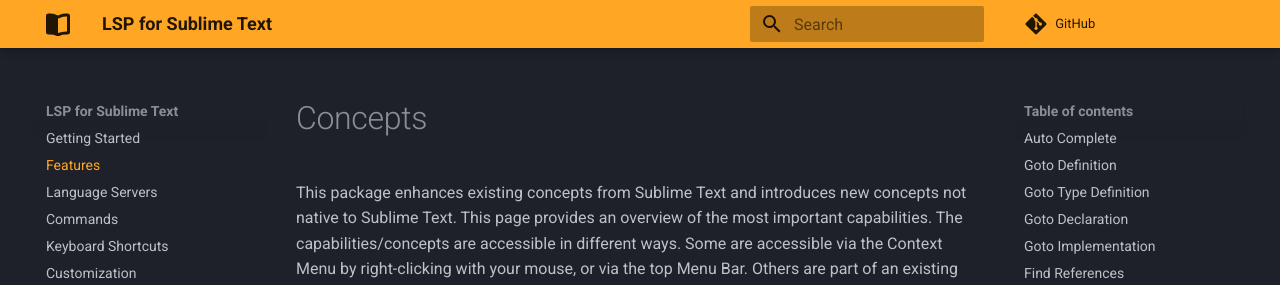
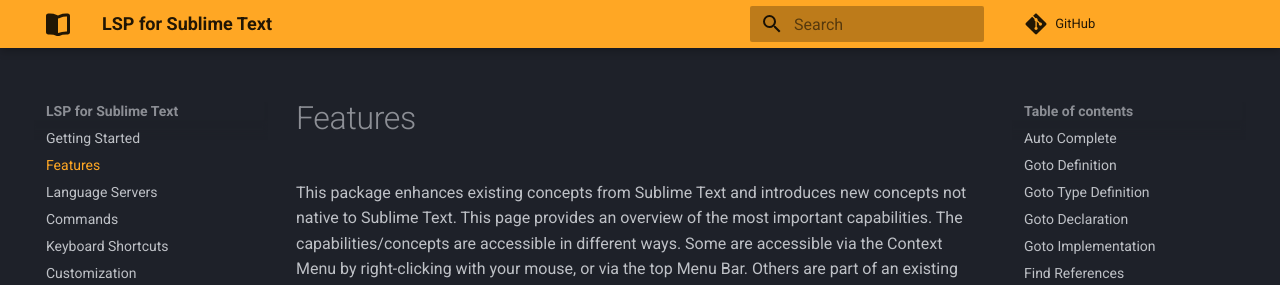
Before and after one commit to sublimelsp/LSP, an MkDocs documentation site: the page built from docs/src/features.md, in a window 1280 px wide and 900 px high. Shown: the top 285 px of the window. Built offline with MkDocs 1.6.1 and Material for MkDocs 9.7.7, drawn with Linux system fonts in a browser that asks for light colours; comment, search, counter and statistics services are not loaded.

Commit message:
update hrefs, titles

```diff
--- a/docs/src/features.md
+++ b/docs/src/features.md
@@ -1,4 +1,4 @@
-# Concepts
+# Features
 
 This package enhances existing concepts from Sublime Text and introduces new concepts not native to Sublime Text. This page provides an overview of the most important capabilities. The capabilities/concepts are accessible in different ways. Some are accessible via the Context Menu by right-clicking with your mouse, or via the top Menu Bar. Others are part of an existing workflow. Almost all capabilities can also be bound to a key with a key binding.
 
```
Also changed, not shown: docs/src/commands.md (+1 -0 lines), docs/src/index.md (+1 -1 lines).
